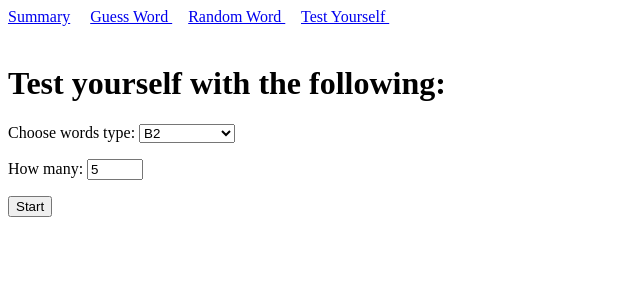
After one commit to MarcinSienkiewicz/learnWords, a Django app: page /choose/ in a window 1280 px wide. The commit adds this page. Shown: the top 300 px of the page, without its empty margins (0-640 px from the left). Run offline with Django 4.2, Linux system fonts and the light colour scheme.

Commit message:
before pagination

```diff
--- /dev/null
+++ b/wordLearn/forms.py
@@ -0,0 +1,13 @@
+from django import forms
+
+class SelectionForm(forms.Form):
+    level_options = (
+        ('A1', 'A1'), ('A2', 'A2'),
+        ('B1', 'B1'), ('B2', 'B2'),
+        ('C1', 'C1'), ('C2', 'C2'),
+        ('przysłowie', 'przysłowie'),
+        ('wymieszane', 'wymieszane'),
+    )
+    level_choices = forms.ChoiceField(choices= level_options, initial='B2',
+        label='Choose words type')
+    tries = forms.IntegerField(label='How many:', min_value=1, max_value=10, initial=5)
--- /dev/null
+++ b/wordLearn/templates/choose_what.html
@@ -0,0 +1,8 @@
+{% include 'navbar.html' %}
+
+<h1>Test yourself with the following:</h1>
+<form method="GET"> {% csrf_token %}
+    {{ form.as_p }}
+    <input type="submit" value="Start">
+
+</form>
--- a/wordLearn/templates/home.html
+++ b/wordLearn/templates/home.html
@@ -10,7 +10,7 @@ th, td {border: 1px solid black; padding: 3px; text-align: center;}
 
 <center>
 <h1>Records in the database: {{ totalRecords }} <h1>
-</center>
+
 
 <h3>Split per category:</h3>
 <table>
@@ -26,6 +26,7 @@ th, td {border: 1px solid black; padding: 3px; text-align: center;}
     {% endfor %}
 
 </table>
+</center>
 
 </body>
 </html>
--- a/wordLearn/templates/navbar.html
+++ b/wordLearn/templates/navbar.html
@@ -1,4 +1,5 @@
-<a href="{% url 'home-view' %}">Summary</a> &nbsp;
-<a href={% url 'guess-word-view' %}> Guess Word </a> &nbsp;
-<a href={% url 'rnd-view' %}> Random Word </a> &nbsp;
+<a href="{% url 'home-view' %}">Summary</a> &nbsp; &nbsp;
+<a href={% url 'guess-word-view' %}> Guess Word </a> &nbsp; &nbsp;
+<a href={% url 'rnd-view' %}> Random Word </a> &nbsp; &nbsp;
+<a href={% url 'choose-what' %}> Test Yourself </a> &nbsp; &nbsp;
 <br> <br>
--- a/wordLearn/urls.py
+++ b/wordLearn/urls.py
@@ -1,8 +1,9 @@
 from django.urls import path
-from .views import home_view, rnd_view, guess_view
+from .views import home_view, rnd_view, guess_view, choose_view
 
 urlpatterns = [
     path('', home_view, name='home-view'),
     path('rnd/', rnd_view, name='rnd-view'),
     path('guess/', guess_view, name='guess-word-view'),
+    path('choose/', choose_view, name='choose-what'),
 ]
--- a/wordLearn/views.py
+++ b/wordLearn/views.py
@@ -1,8 +1,8 @@
 from .clean_data import add_word_level, clean_data_file  # prepare input for db
-from .db_queries import query_me, populate_db
+from .db_queries import query_me, populate_db, guessing_game_records
 from .utilities import oxford_pron, diki_pron, get_image_url, one_record_context
 from django.shortcuts import render
-
+from .forms import SelectionForm
 
 # database records summary
 def home_view(request):
@@ -56,12 +56,6 @@ def guess_view(request):
         # akceptowalne odpowiedzi jeśli nie odgadnięto
         if result == 'Nie odgadłeś :/':
 
-            # v1 - answers in one line
-            # akceptowalne = f"""<br><br><u>Acceptable answers were:</u> <br>
-            # <font size="+2">
-            # {"; ".join(tlumaczenia)}</font>"""
-
-            # v2 - modify so they are on below another
             akceptowalne = '<br><br>Acceptable answers were:<br><font size="+1"><ul>'
             for x in tlumaczenia:
                 akceptowalne += f"<li>{x}</li>"
@@ -73,3 +67,20 @@ def guess_view(request):
             'akceptowalne': akceptowalne,
         }
         return render(request, 'guess_result.html', context)
+
+
+def choose_view(request):
+    if len(request.GET) == 0:
+        form = SelectionForm()
+        return render(request, 'choose_what.html', {'form':form})
+    else:
+        lvl = request.GET.get('level_choices')
+        how_many = request.GET.get('tries')
+
+        # getting words from the database that match user selection
+        selected = guessing_game_records(lvl, how_many)
+        context = {
+            "rolled_words": selected,
+        }
+
+        return render(request, 'guessing_game.html', context)
```
Also changed, not shown: wordLearn/db_queries.py (+7 -0 lines), wordLearn/templates/guessing_game.html (added, +15 -0 lines).
